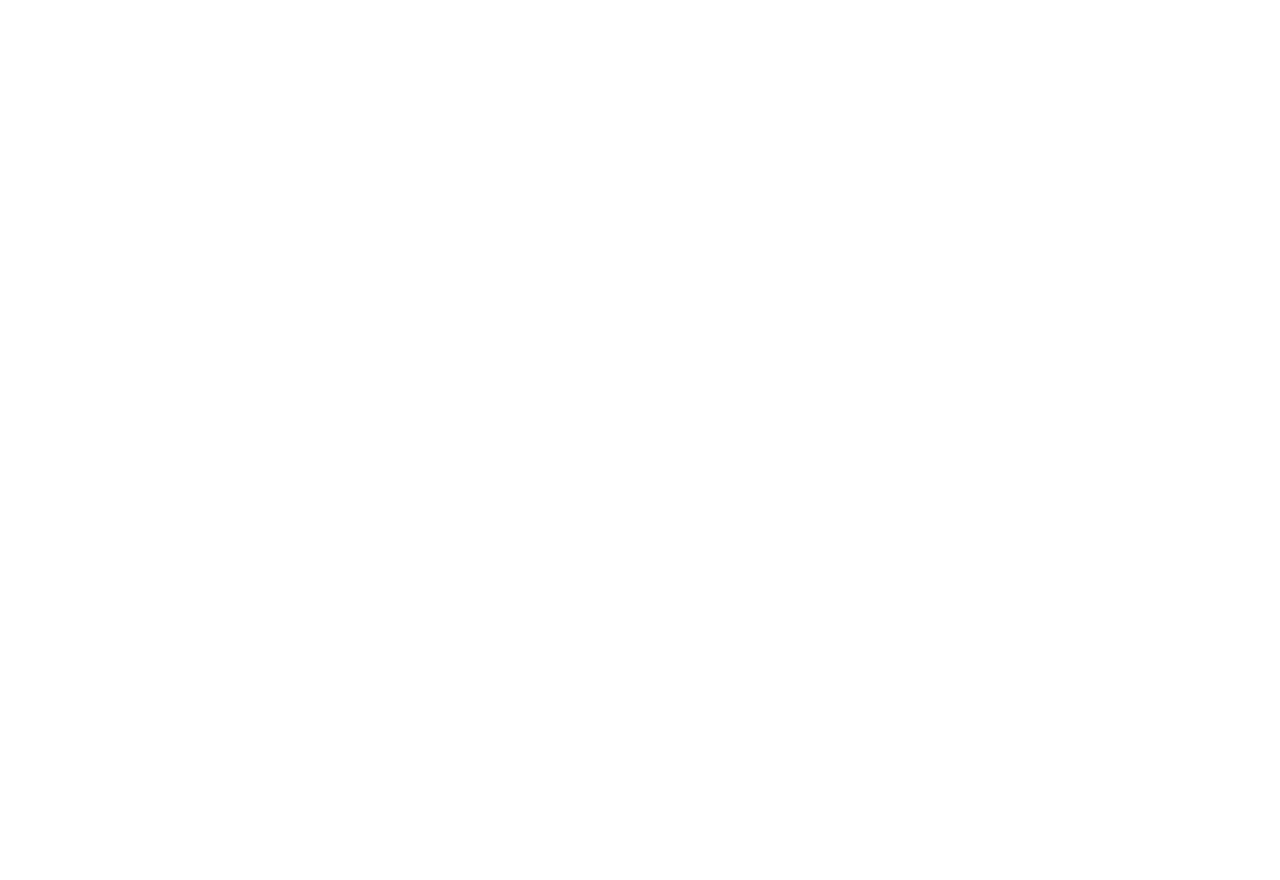
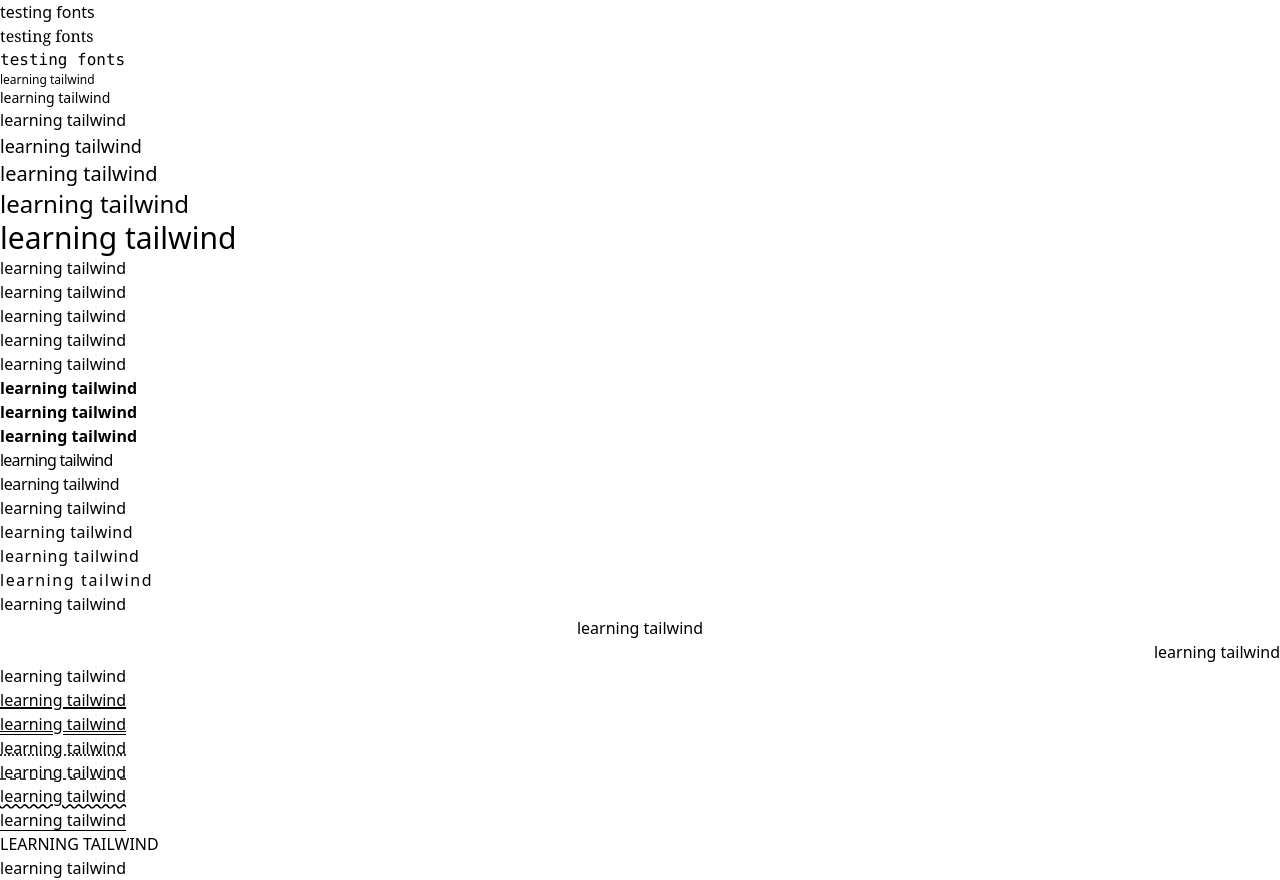
Before and after one commit to KamilJakobczak/tailwind-course, a plain HTML site: page sandbox/tailwind-sandbox/04-typography/index.html in a window 1280 px wide. Before the commit the page ends 800 px from the top, so only its background shows below. Drawn offline with nearby package versions, Linux system fonts and the light colour scheme.

Commit message:
typography

```diff
--- a/sandbox/tailwind-sandbox/04-typography/index.html
+++ b/sandbox/tailwind-sandbox/04-typography/index.html
@@ -2,29 +2,78 @@
 <html lang="en">
 	<head>
 		<meta charset="UTF-8" />
-    <meta http-equiv="X-UA-Compatible" content="IE=edge" />
-    <meta name="viewport" content="width=device-width, initial-scale=1.0" />
+		<meta
+			http-equiv="X-UA-Compatible"
+			content="IE=edge" />
+		<meta
+			name="viewport"
+			content="width=device-width, initial-scale=1.0" />
 		<script src="https://cdn.tailwindcss.com"></script>
+		<script>
+			// tailwind.config = {
+			//   theme: {
+			//     extend: {
+			//       fontFamily: {
+			//         sans: ['"Comic Sans MS"', 'cursive'],
+			//         serif: ['"Times New Roman"', 'serif'],
+			//         mono: ['"Courier New"', 'monospace'],
+			//       },
+			//     },
+			//   },
+			// };
+		</script>
 		<title>Typography</title>
 	</head>
 	<body>
 		<!-- Font Family -->
-
+		<div class="font-sans">testing fonts</div>
+		<div class="font-serif">testing fonts</div>
+		<div class="font-mono">testing fonts</div>
 		<!-- Font Size -->
-
+		<p class="text-xs">learning tailwind</p>
+		<p class="text-sm">learning tailwind</p>
+		<p class="text-base">learning tailwind</p>
+		<p class="text-lg">learning tailwind</p>
+		<p class="text-xl">learning tailwind</p>
+		<p class="text-2xl">learning tailwind</p>
+		<p class="text-3xl">learning tailwind</p>
 		<!-- Font Weight -->
-
+		<p class="font-thin">learning tailwind</p>
+		<p class="font-extralight">learning tailwind</p>
+		<p class="font-light">learning tailwind</p>
+		<p class="font-normal">learning tailwind</p>
+		<p class="font-medium">learning tailwind</p>
+		<p class="font-semibold">learning tailwind</p>
+		<p class="font-bold">learning tailwind</p>
+		<p class="font-extrabold">learning tailwind</p>
 		<!-- Letter Spacing -->
-
+		<p class="tracking-tighter">learning tailwind</p>
+		<p class="tracking-tight">learning tailwind</p>
+		<p class="tracking-normal">learning tailwind</p>
+		<p class="tracking-wide">learning tailwind</p>
+		<p class="tracking-wider">learning tailwind</p>
+		<p class="tracking-widest">learning tailwind</p>
 		<!-- Text Alignment -->
+		<p class="text-left">learning tailwind</p>
+		<p class="text-center">learning tailwind</p>
+		<p class="text-right">learning tailwind</p>
+		<p class="text-justify">learning tailwind</p>
 
 		<!-- Text Decoration -->
+		<p class="underline decoration-2">learning tailwind</p>
 
 		<!-- Decoration Style -->
-
+		<p class="underline decoration-double">learning tailwind</p>
+		<p class="underline decoration-dotted">learning tailwind</p>
+		<p class="underline decoration-dashed">learning tailwind</p>
+		<p class="underline decoration-wavy">learning tailwind</p>
 		<!-- Decoration Offset -->
-
+		<p class="underline decoration-black underline-offset-4">
+			learning tailwind
+		</p>
 		<!-- Text Transform -->
+		<p class="uppercase">learning tailwind</p>
+		<p class="lowercase">LEARNING TAILWIND</p>
 	</body>
 </html>
 
```
Lines whose indentation alone changed are shown as unchanged.
